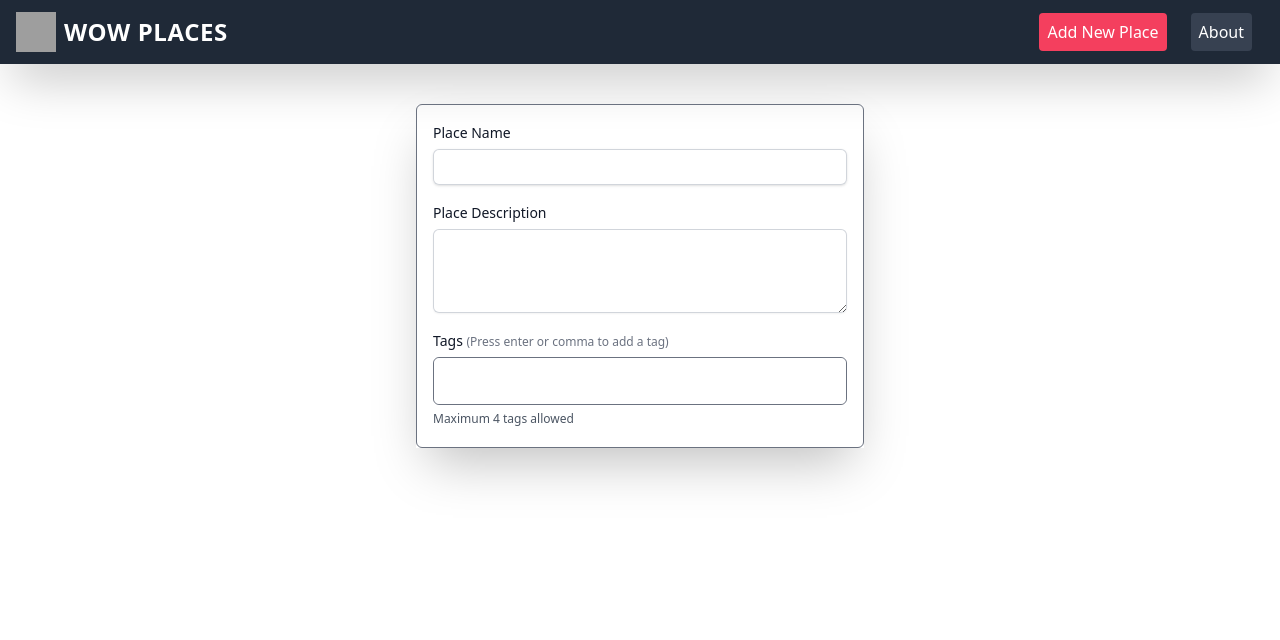
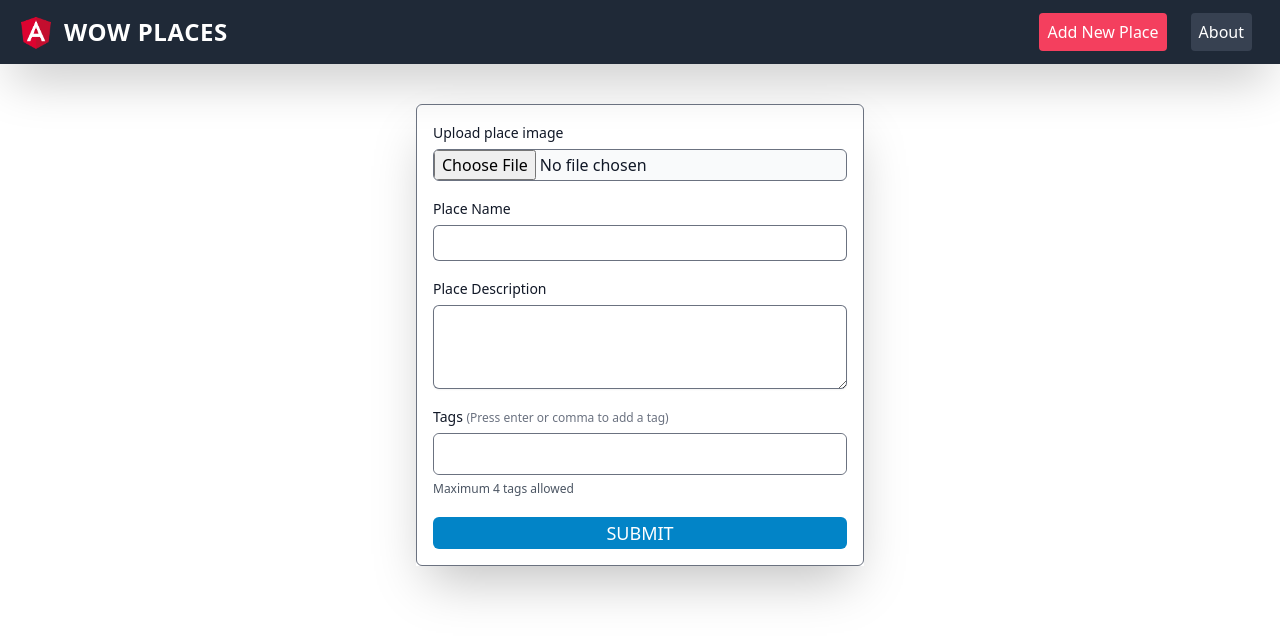
Before and after one commit to sujoygiri/wow-places-frontend, an Angular app: page /add-new-place in a window 1280 px wide. Shown: the top 640 px of the page. Built offline with nearby package versions, Linux system fonts and the light colour scheme; grey boxes are pictures that could not be loaded.

Commit message:
added create place component

```diff
--- a/src/app/components/create-places/create-places.component.html
+++ b/src/app/components/create-places/create-places.component.html
@@ -1,26 +1,37 @@
 <div class="my-10 ">
   <div class="mx-2 md:mx-auto max-w-sm sm:max-w-md shadow-2xl ">
+    <form enctype="multipart/form-data" [formGroup]="placeAddingForm" (ngSubmit)="sendData()">
       <div class="grid grid-cols-1 gap-y-4 p-4 border border-gray-500 rounded-md">
+        <div class="place-image-block">
+          <span class="block text-sm font-medium leading-6 text-gray-900 mb-1">Upload place image</span>
+          <input class="block w-full text-base text-gray-900 border border-gray-500 rounded-md cursor-pointer bg-gray-50 dark:text-gray-400 focus:outline-none dark:bg-gray-700 dark:border-gray-600 dark:placeholder-gray-400" id="image_input" type="file" name="placeImage" formControlName="placeImage" (change)="onFileChange($event)">
+        </div>
         <div class="place-name-block">
           <label for="place-name" class="block text-sm pb-1 font-medium leading-6 text-gray-900">Place Name</label>
-        <div class="flex rounded-md shadow ring-1 ring-inset ring-gray-300 focus-within:ring-2 focus-within:ring-inset focus-within:ring-indigo-600 sm:max-w-md">
-          <input type="text" name="place_name" id="place-name" class="block pl-2 flex-1 outline-0 bg-transparent py-1.5 text-gray-900 placeholder:text-gray-400 focus:ring-0 sm:text-sm sm:leading-6" >
+          <div class="flex rounded-md ring-1 ring-inset ring-gray-500 sm:max-w-md">
+            <input type="text" name="place_name" id="place-name" class="block pl-2 flex-1 outline-0 bg-transparent py-1.5 text-gray-900 placeholder:text-gray-400 focus:ring-0 sm:text-sm sm:leading-6" formControlName="placeName">
           </div>
         </div>
         <div class="place-description-block">
           <label for="about" class="block text-sm font-medium leading-6 text-gray-900">Place Description</label>
           <div class="pt-1">
-          <textarea id="about" name="about" rows="3" class="block pl-2 w-full rounded-md border-0 py-1.5 text-gray-900 shadow-sm ring-1 ring-inset ring-gray-300 placeholder:text-gray-400 focus:ring-2 focus:ring-inset focus:ring-indigo-600 sm:text-sm sm:leading-6" ></textarea>
+            <textarea id="about" name="about" rows="3" class="block pl-2 w-full rounded-md border-0 py-1.5 text-gray-900 shadow-sm ring-1 ring-inset ring-gray-500 placeholder:text-gray-400 outline-0 sm:text-sm sm:leading-6" formControlName="placeDescription"></textarea>
           </div>
         </div>
         <div class="tag-insert-block">
           <p class="block text-sm font-medium leading-6 text-gray-900 mb-1">Tags <span class="text-xs text-gray-500">(Press enter or comma to add a tag)</span></p>
-        <div class="border border-gray-500 h-12 flex flex-wrap rounded-md" #input_tag_div>
+          <div class="border border-gray-500 h-auto flex flex-wrap rounded-md" #input_tag_div>
             <span class="px-3 py-2 m-1 bg-gray-500 rounded-full flex items-center" *ngFor="let tag of tags">{{tag}}<img class="ml-2 rounded-full bg-gray-600 cursor-pointer" height="16" width="16" ngSrc="assets/multiply.svg" alt="{{tag}}" (click)="removeTag(tag)"></span>
-          <input id="tag-input" class="flex-1 h-full w-4 pl-2 border-none outline-0 disabled:cursor-not-allowed focus:ring-2 focus:ring-inset focus:ring-indigo-600 rounded-md" type="text" #tag_input [disabled]="disableTagInput">
+            <input id="tag-input" class="flex-1 h-10 w-4 pl-2 border-none outline-0 rounded-md" type="text" #tag_input >
           </div>
           <p class="block text-xs font-medium leading-6 text-gray-600 mt-0.5">Maximum 4 tags allowed</p>
         </div>
+        <div class="submit-button-bloc">
+          <div class="w-full">
+            <button class="text-white text-lg w-full h-8 bg-sky-600 hover:bg-sky-700 rounded-md">SUBMIT</button>
           </div>
         </div>
       </div>
+    </form>
+  </div>
+</div>
--- a/src/app/components/create-places/create-places.component.ts
+++ b/src/app/components/create-places/create-places.component.ts
@@ -2,36 +2,64 @@ import {
   Component,
   ViewChild,
   ElementRef,
+  Renderer2,
   OnInit, AfterViewInit
 } from '@angular/core';
+import {FormBuilder, FormGroup, Validators} from "@angular/forms";
+import {HttpClient} from "@angular/common/http";
 
 @Component({
   selector: 'app-create-places',
   templateUrl: './create-places.component.html',
   styleUrls: ['./create-places.component.css']
 })
-export class CreatePlacesComponent implements AfterViewInit {
+export class CreatePlacesComponent implements OnInit, AfterViewInit {
 
   @ViewChild('input_tag_div')
   inputTagDiv!: ElementRef;
   @ViewChild('tag_input')
   tagInputElement!: ElementRef;
   tags: string[] = []
-  disableTagInput: boolean = false
+  placeAddingForm: FormGroup = new FormGroup({})
+  imagePreviewLink:string = ''
 
-  constructor() {
+  constructor(private renderer: Renderer2, private formBuilder: FormBuilder, private http: HttpClient) {
+  }
+
+  ngOnInit() {
+    this.placeAddingForm = this.formBuilder.group({
+      placeImage: [null, [Validators.required]],
+      placeName: ['', [Validators.required]],
+      placeDescription: ['', [Validators.required]]
+    })
+  }
+
+  onFileChange(event: any) {
+    // const reader:FileReader = new FileReader();
+    if (event.target.files.length > 0) {
+      const file = event.target.files[0];
+      this.placeAddingForm.patchValue({
+        placeImage: file
+      });
+      this.placeAddingForm.get('placeImage')?.updateValueAndValidity()
+      // File Preview
+      // reader.readAsDataURL(file)
+    }
+    // reader.onload = () => {
+    //   this.imagePreviewLink = reader.result as string;
+    // }
   }
 
   ngAfterViewInit() {
-    this.tagInputElement.nativeElement.addEventListener('keydown', (event: any) => {
-      console.log(event.code)
-      if (event.key === 'Enter' || event.code === 'Comma') {
-        if (this.tags.length >= 3) {
-          this.disableTagInput = true
+    this.renderer.listen(this.tagInputElement.nativeElement, 'keydown', (event: any) => {
+      let inputTagValue: string = event.target.value.replace(/\s+/g, ' ');
+      if (event.key === 'Enter') {
+        if (inputTagValue.length <= 1 || this.tags.includes(inputTagValue) || this.tags.length >= 4) {
+          event.target.value = ''
+        } else {
+          this.tags.push(inputTagValue)
+          event.target.value = ''
         }
-        let inputValue = event.target.value.replace(/\s+/g,' ')
-        this.tags.push(inputValue)
-        event.target.value = ''
       }
     })
   }
@@ -39,9 +67,24 @@ export class CreatePlacesComponent implements AfterViewInit {
   removeTag(tag: string) {
     let indexOfTag = this.tags.indexOf(tag)
     this.tags.splice(indexOfTag, 1)
-    if (this.tags.length <= 3) {
-      this.disableTagInput = false
-    }
+  }
+
+  sendData() {
+    let userInputValue = this.placeAddingForm.value
+    console.log(userInputValue)
+    // console.log(this.imagePreviewLink)
+    let formData = new FormData()
+    formData.append('placeName',userInputValue.placeName)
+    formData.append('placeDescription',userInputValue.placeDescription)
+    formData.append('placeImage',userInputValue.placeImage)
+    this.http.post('http://localhost:3000/file', formData,{reportProgress:true,observe:"events"}).subscribe({
+      next:(response) => {
+        console.log(response)
+      },
+      error:(error) => {
+        console.log(error)
+      }
+    })
   }
 
 }
```
Also changed, not shown: src/app/app.module.ts (+21 -12 lines), src/assets/angular.png (added), src/assets/card-top.jpg (added). Lines whose indentation alone changed are shown as unchanged.
